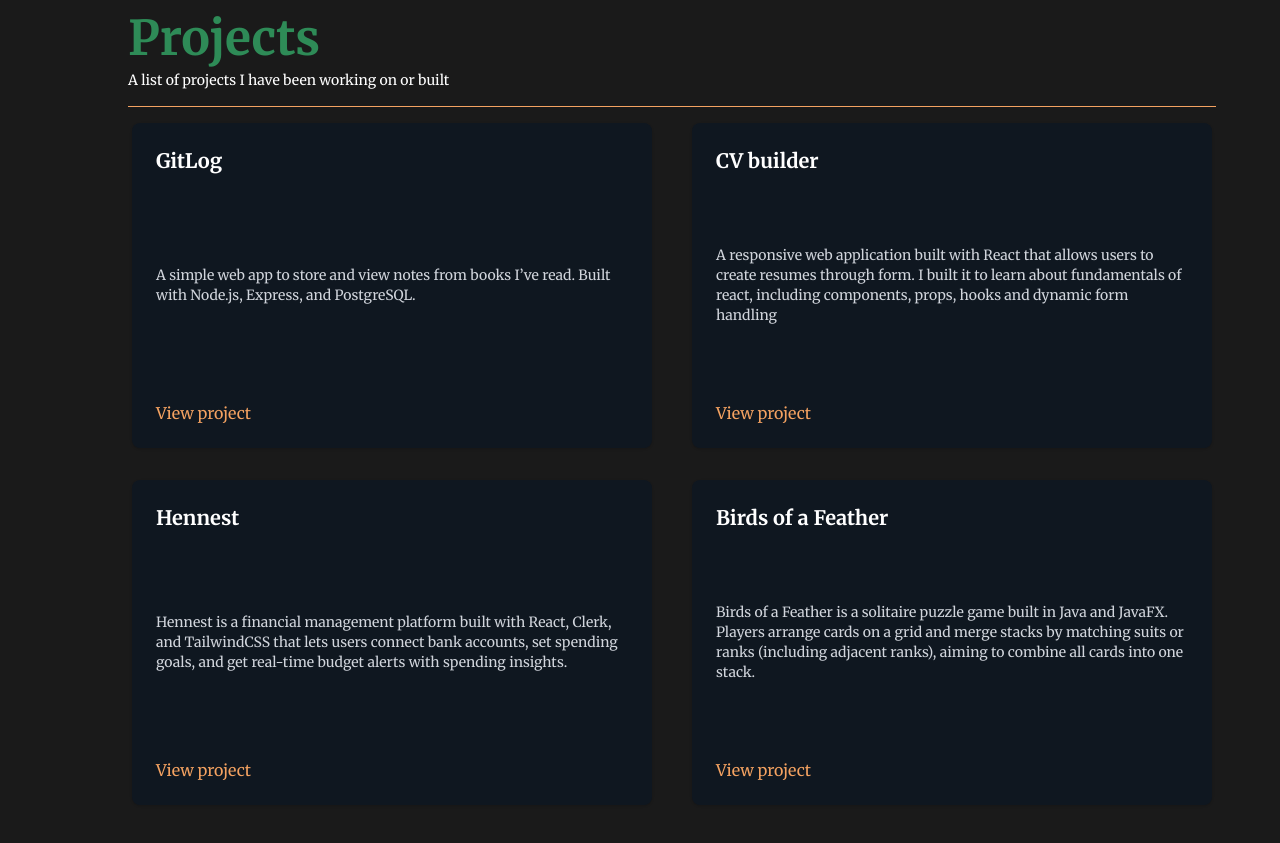
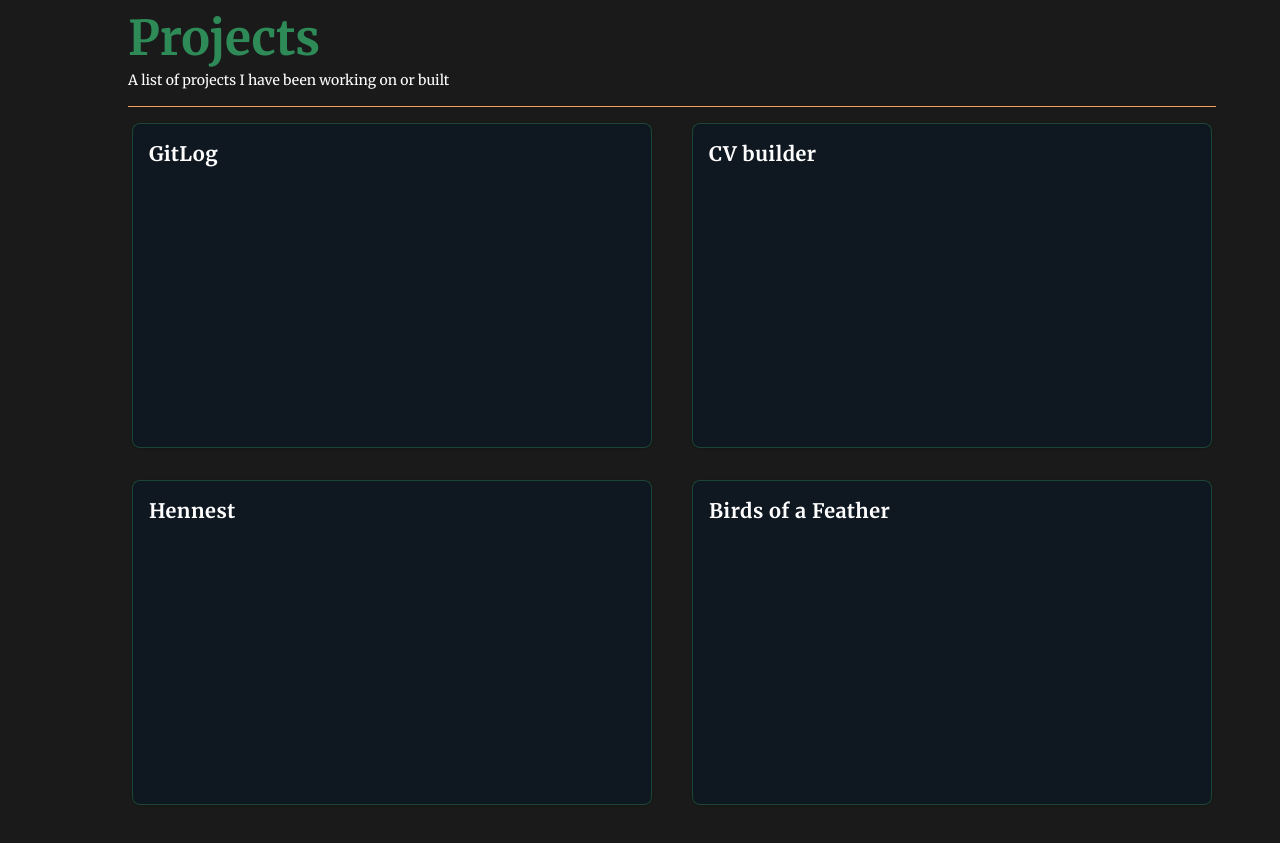
Before and after one commit to Abiralstha99/portfolio, a React (Vite) app: page / in a window 1280 px wide. Shown: the part 1720-2563 px from the top of the page. Built offline with nearby package versions, Linux system fonts and the light colour scheme.

Commit message:
Added animation and hover state in projects

```diff
--- a/src/Sections/Project.jsx
+++ b/src/Sections/Project.jsx
@@ -1,4 +1,5 @@
-import React from 'react'
+import React, { useState } from 'react'
+import { motion } from 'framer-motion'
 import projects from './projects.json'
 function Project() {
   return (
@@ -16,19 +17,57 @@ function Project() {
         {/* project items */}
         <div className="w-full grid grid-cols-1 md:grid-cols-2 gap-8">
           {/* now mapping through the projects.json file  */}
-          {projects.map((project, index) => (
-            <div key={index} className="w-full flex justify-center">
-              <div className="bg-[#0f1720] rounded-lg shadow p-6 aspect-[16/10] w-full max-w-[520px] flex flex-col justify-between overflow-hidden">
-                <h2 className="text-xl text-white font-semibold mb-2">{project.title}</h2>
-                <p className="text-sm text-gray-300 mb-4">{project.description}</p>
-                {project.link && (
-                  <a href={project.link} className="text-[#f4a261] hover:underline" target="_blank" rel="noopener noreferrer">
-                    View project
-                  </a>
-                )}
-              </div>
-            </div>
-          ))}
+          {projects.map((project, index) => {
+            const [hover, setHover] = useState(false)
+            return (
+              <motion.div
+                key={index}
+                className="w-full flex justify-center"
+                initial={{ opacity: 0, y: 50 }}
+                whileInView={{ opacity: 1, y: 0 }}
+                viewport={{ once: false, amount: 0.4 }}
+                transition={{ type: 'spring', stiffness: 100, damping: 18, delay: index * 0.05 }}
+                whileHover={{ y: -6 }}
+              >
+                <div
+                  className="relative group bg-[#0f1720] border border-[#2E8B57]/40 hover:border-[#2E8B57] transition-colors rounded-lg shadow aspect-[16/10] w-full max-w-[520px] overflow-hidden"
+                  onMouseEnter={() => setHover(true)}
+                  onMouseLeave={() => setHover(false)}
+                >
+                  {/* Title always visible */}
+                  <div className="absolute top-0 left-0 right-0 p-4 pointer-events-none">
+                    <h2 className="text-xl text-white font-semibold tracking-wide">{project.title}</h2>
+                  </div>
+                  {/* Gradient overlay appears on hover */}
+                  <motion.div
+                    className="absolute inset-0 flex flex-col justify-end p-4"
+                    animate={hover ? { opacity: 1 } : { opacity: 0 }}
+                    initial={{ opacity: 0 }}
+                    transition={{ duration: 0.3 }}
+                  >
+                    <div className="absolute inset-0 bg-gradient-to-t from-black/90 via-black/60 to-transparent" />
+                    <div className="relative z-10 space-y-3">
+                      <p className="text-xs sm:text-sm text-gray-200 leading-relaxed line-clamp-5">
+                        {project.description}
+                      </p>
+                      {project.link && (
+                        <div className="flex">
+                          <a
+                            href={project.link}
+                            target="_blank"
+                            rel="noopener noreferrer"
+                            className="inline-flex items-center justify-center px-4 py-2 bg-[#2E8B57] text-white text-xs sm:text-sm font-medium rounded-md shadow hover:bg-[#236946] transition-colors"
+                          >
+                            Live
+                          </a>
+                        </div>
+                      )}
+                    </div>
+                  </motion.div>
+                </div>
+              </motion.div>
+            )
+          })}
         </div>
       </div>
     </section>
```
